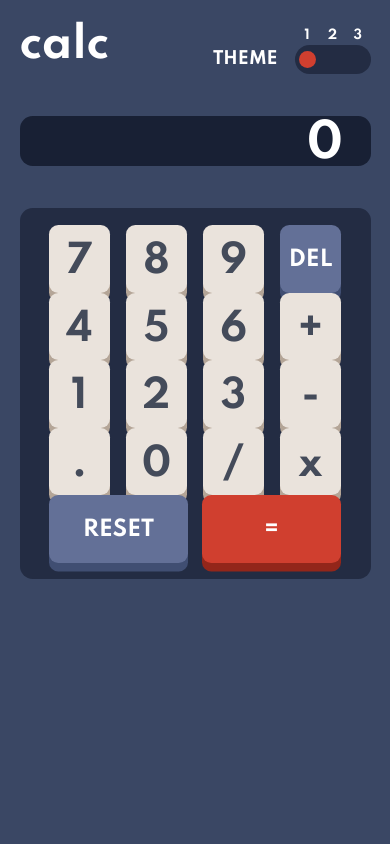
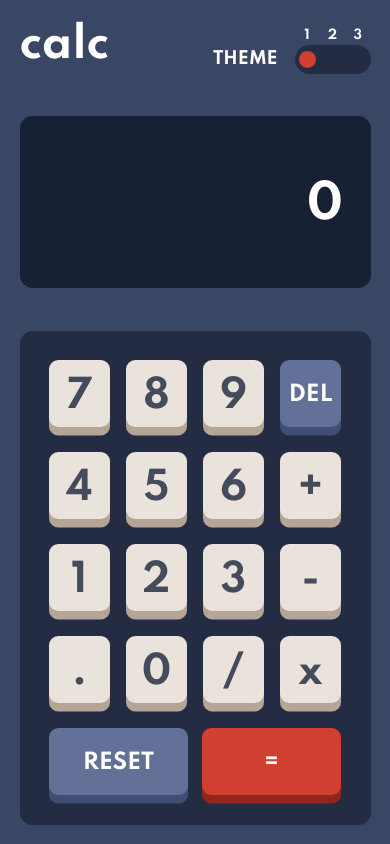
Before and after one commit to wahyuhenditya/frontendmentor-calculator-app, a React (Create React App) app: page / in a window 390 px wide. Built offline with nearby package versions, Linux system fonts and the light colour scheme.

Commit message:
fixing mobile view

```diff
--- a/src/style/index.scss
+++ b/src/style/index.scss
@@ -3,7 +3,8 @@
 @import 'theme';
 
 html,
-body {
+body,
+#root {
 	font-family: 'Spartan';
 	font-weight: 700;
 	height: 100%;
@@ -18,9 +19,7 @@ input {
 	color: var(--text-100);
 }
 
-body {
-	background-color: var(--bg-main);
-	counter-reset: count;
+#root {
 	display: flex;
 	align-items: center;
 	justify-content: center;
@@ -32,6 +31,11 @@ body {
 	@include media {
 		display: initial;
 	}
+}
+
+body {
+	background-color: var(--bg-main);
+	counter-reset: count;
 }
 
 .App {
```
